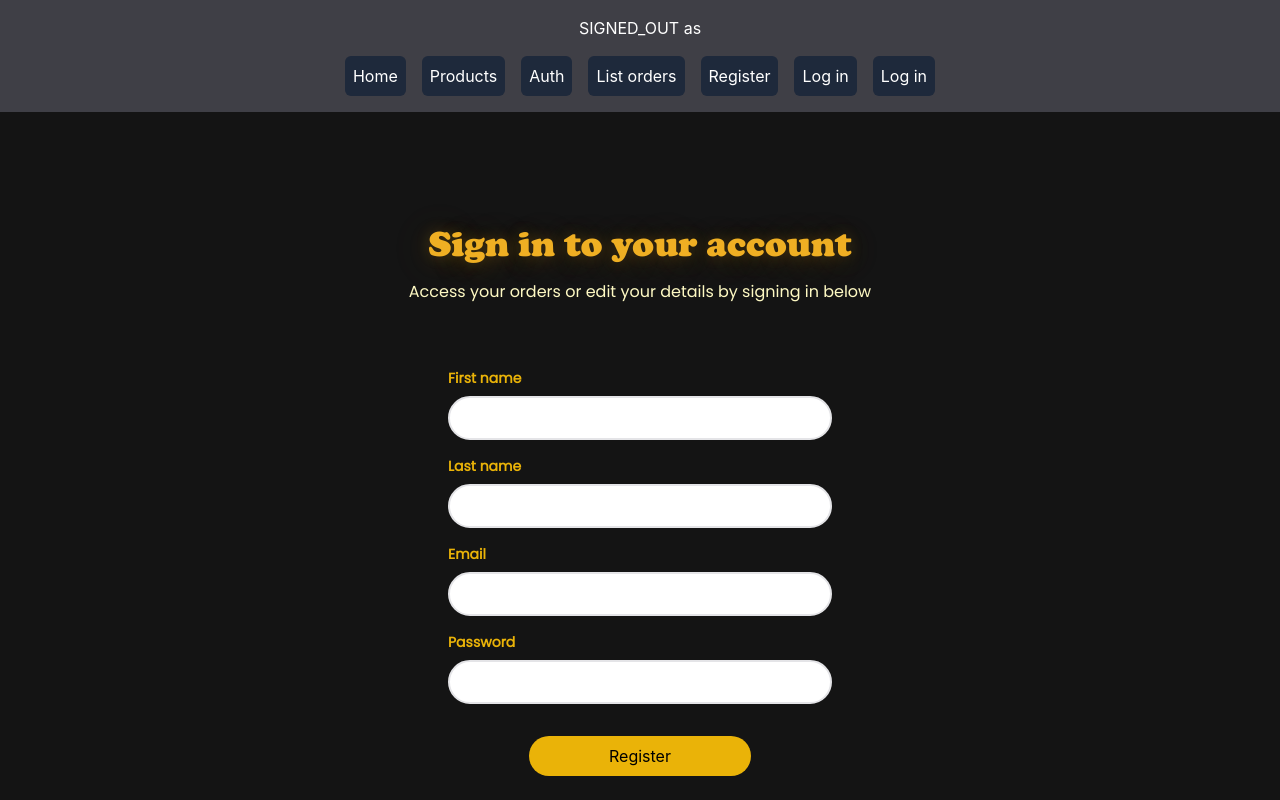
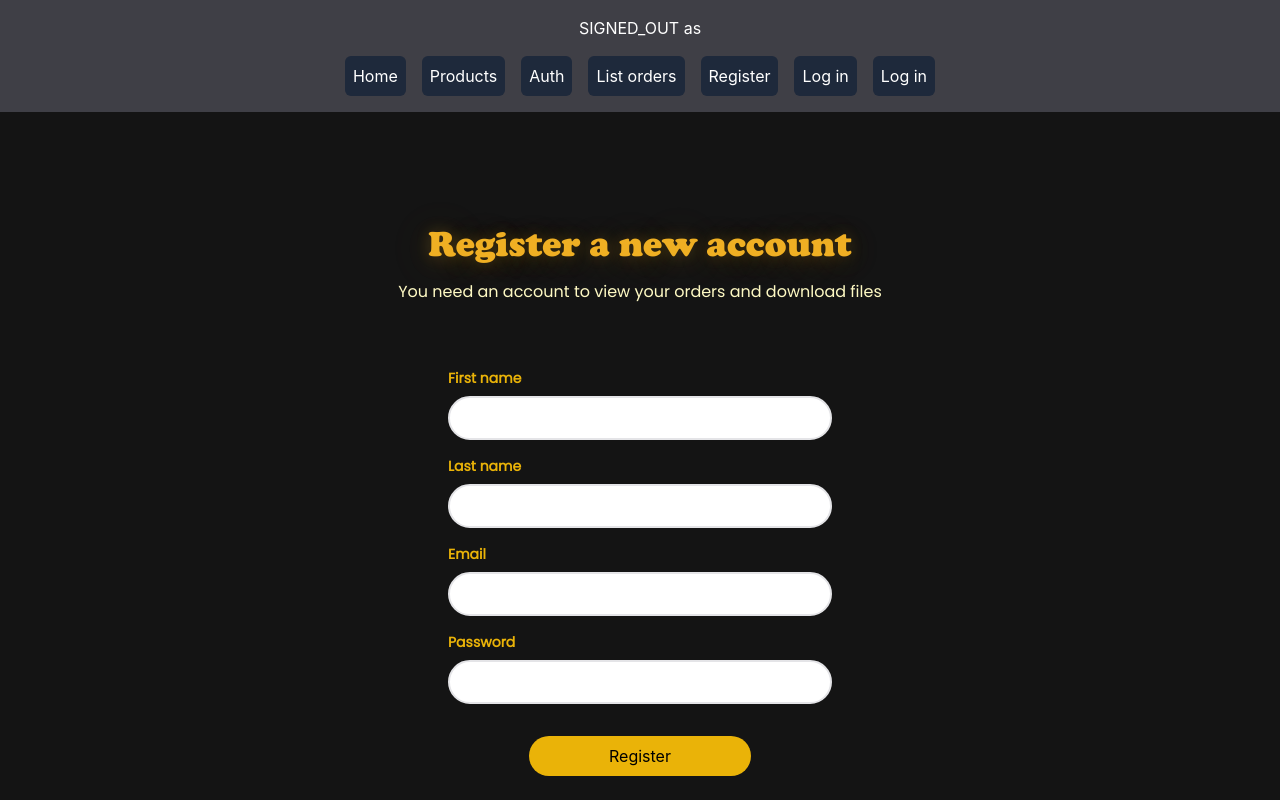
Before and after one commit to jakub-sekula/tonecarrier-old, a Next.js app: page /register in a window 1280 px wide. Shown: the top 800 px of the page. Built offline with nearby package versions, Linux system fonts and the light colour scheme; no server answers.

Commit message:
Made login/register pages match figma file

```diff
--- a/pages/account.jsx
+++ b/pages/account.jsx
@@ -0,0 +1,5 @@
+const Account = () => {
+    return <div className="text-white">Account</div>
+}
+
+export default Account
--- a/pages/register.jsx
+++ b/pages/register.jsx
@@ -36,10 +36,10 @@ const App = () => {
   return (
     <div className="flex flex-col items-center  h-full py-20">
       <h1 className="font-cooper text-4xl text-[#EFAF23] glow mb-4">
-        Sign in to your account
+        Register a new account
       </h1>
       <span className="text-yellow-100 mb-16 font-sans">
-        Access your orders or edit your details by signing in below
+        You need an account to view your orders and download files
       </span>
       <form onSubmit={handleSubmit} className="flex flex-col w-96 mb-10">
         <label
```
